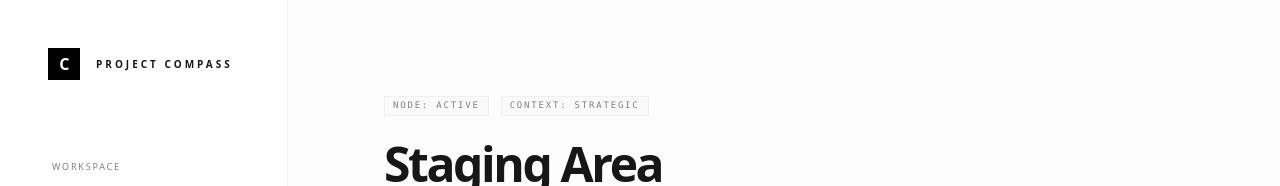
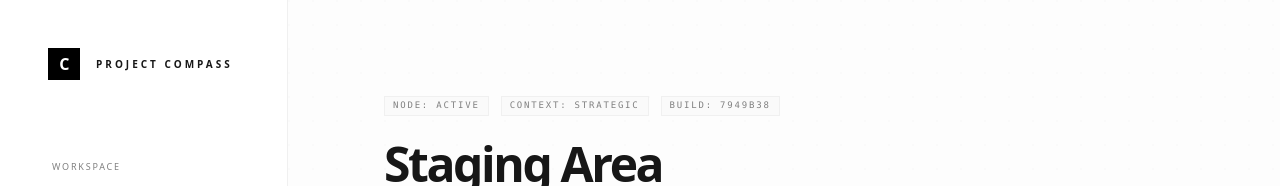
Before and after one commit to StefGunnML/lexa_pa, a Next.js app in the folder frontend/: page /dashboard/staging in a window 1280 px wide. Shown: the top 186 px of the page. Built offline with nearby package versions, Linux system fonts and the light colour scheme; no server answers.

Commit message:
Inject visible build watermark 7949b38

```diff
--- a/frontend/src/app/dashboard/staging/page.tsx
+++ b/frontend/src/app/dashboard/staging/page.tsx
@@ -96,6 +96,7 @@ export default function StagingArea() {
         <div className="flex items-center gap-3">
           <span className="system-label">NODE: ACTIVE</span>
           <span className="system-label">CONTEXT: STRATEGIC</span>
+          <span className="system-label text-red-500 font-bold">BUILD: 7949b38</span>
         </div>
         <h2 className="text-5xl font-bold tracking-tighter text-foreground">Staging Area</h2>
         <p className="text-muted-foreground text-xl max-w-2xl font-medium leading-relaxed">
```
Also changed, not shown: 1 other file (tests, documents, lock files or other folders).
